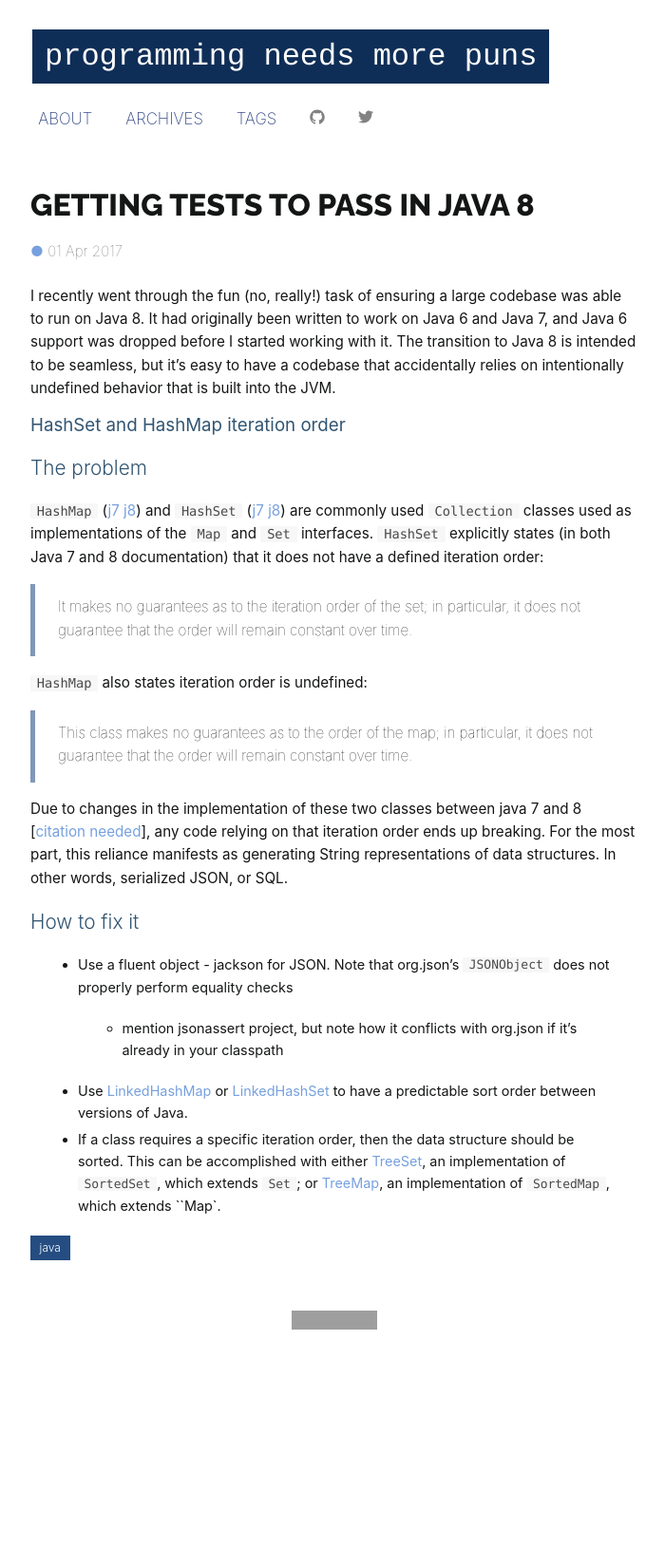
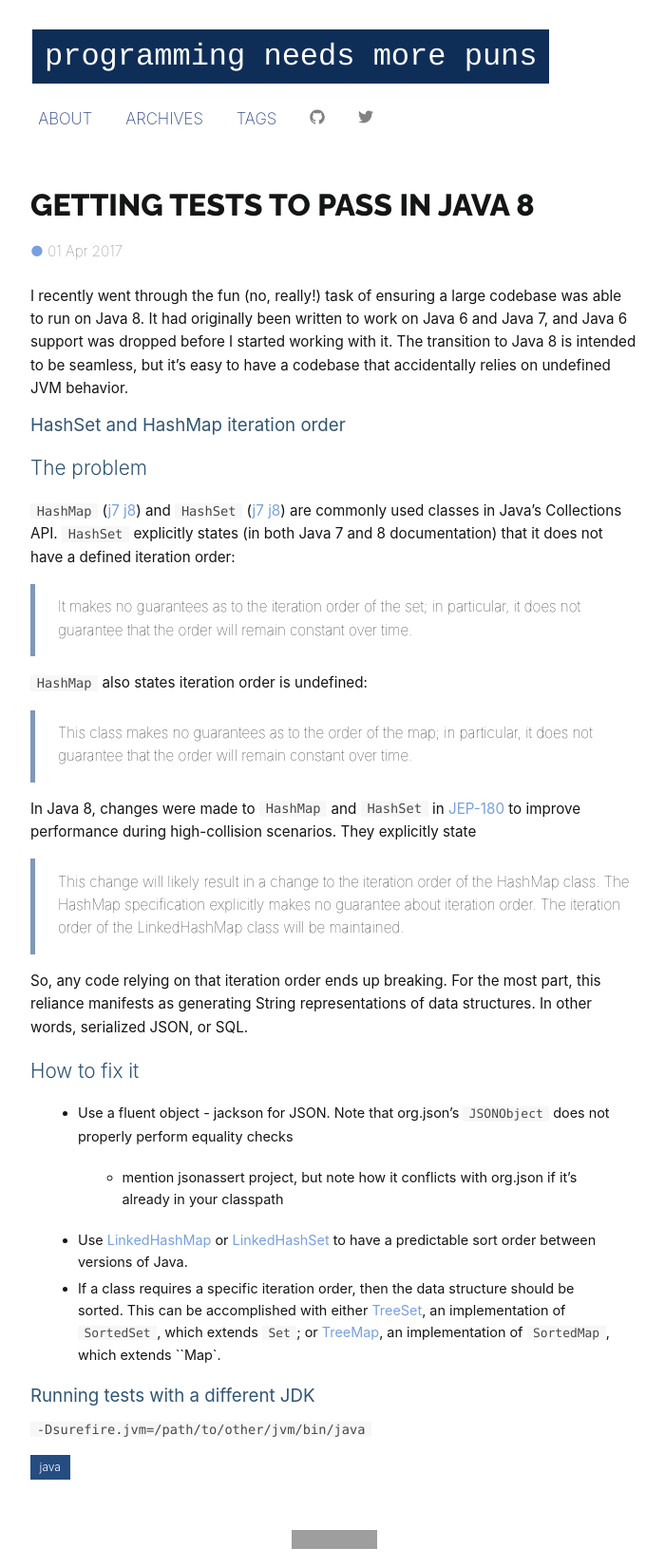
Before and after one commit to matthew-dailey/matthew-dailey.github.io, a Jekyll site: the page built from _posts/2017-04-02-java8-conversion.markdown, in a window 1280 px wide. Shown: the whole page at 95% size, without its empty margins (288-988 px from the left). Built offline with Jekyll 4.4.1, drawn with Linux system fonts in a browser that asks for light colours; some web fonts are replaced; before the commit the page ends 1419 px from its top, so only the background shows below that; grey boxes are pictures that could not be loaded.

Commit message:
Found citation to change to iteration order

```diff
--- a/_posts/2017-04-02-java8-conversion.markdown
+++ b/_posts/2017-04-02-java8-conversion.markdown
@@ -8,7 +8,7 @@ tags: java
 I recently went through the fun (no, really!) task of ensuring a large codebase was able to run on Java 8.
 It had originally been written to work on Java 6 and Java 7, and Java 6 support was dropped before I started working with it.
 The transition to Java 8 is intended to be seamless, but it's easy to have a codebase that accidentally relies on
-intentionally undefined behavior that is built into the JVM.
+undefined JVM behavior.
 
 # HashSet and HashMap iteration order
 
@@ -16,7 +16,7 @@ intentionally undefined behavior that is built into the JVM.
 
 `HashMap` ([j7](http://docs.oracle.com/javase/7/docs/api/java/util/HashMap.html) [j8](http://docs.oracle.com/javase/8/docs/api/java/util/HashMap.html)) and
 `HashSet` ([j7](http://docs.oracle.com/javase/7/docs/api/java/util/HashSet.html) [j8](http://docs.oracle.com/javase/8/docs/api/java/util/HashSet.html))
-are commonly used `Collection` classes used as implementations of the `Map` and `Set` interfaces.
+are commonly used classes in Java's Collections API.
 `HashSet` explicitly states (in both Java 7 and 8 documentation) that it does not have a defined iteration order:
 
 > It makes no guarantees as to the iteration order of the set; in particular, it does not guarantee that the order will remain constant over time.
@@ -25,9 +25,14 @@ are commonly used `Collection` classes used as implementations of the `Map` and
 
 > This class makes no guarantees as to the order of the map; in particular, it does not guarantee that the order will remain constant over time.
 
-Due to changes in the implementation of these two classes between java 7 and 8
-\[[citation needed](https://en.wikipedia.org/wiki/Wikipedia:Citation_needed)\], any code relying on that iteration order
-ends up breaking.
+In Java 8, changes were made to `HashMap` and `HashSet` in [JEP-180](http://openjdk.java.net/jeps/180) to improve
+performance during high-collision scenarios.  They explicitly state
+
+> This change will likely result in a change to the iteration order of the HashMap class.
+The HashMap specification explicitly makes no guarantee about iteration order.
+The iteration order of the LinkedHashMap class will be maintained.
+
+So, any code relying on that iteration order ends up breaking.
 For the most part, this reliance manifests as generating String representations of data structures.
 In other words, serialized JSON, or SQL.
 
@@ -43,3 +48,7 @@ This can be accomplished with either [TreeSet](http://docs.oracle.com/javase/7/d
 an implementation of `SortedSet`, which extends `Set`;
 or [TreeMap](http://docs.oracle.com/javase/7/docs/api/java/util/TreeMap.html),
 an implementation of `SortedMap`, which extends ``Map`.
+
+# Running tests with a different JDK
+
+`-Dsurefire.jvm=/path/to/other/jvm/bin/java`
```
